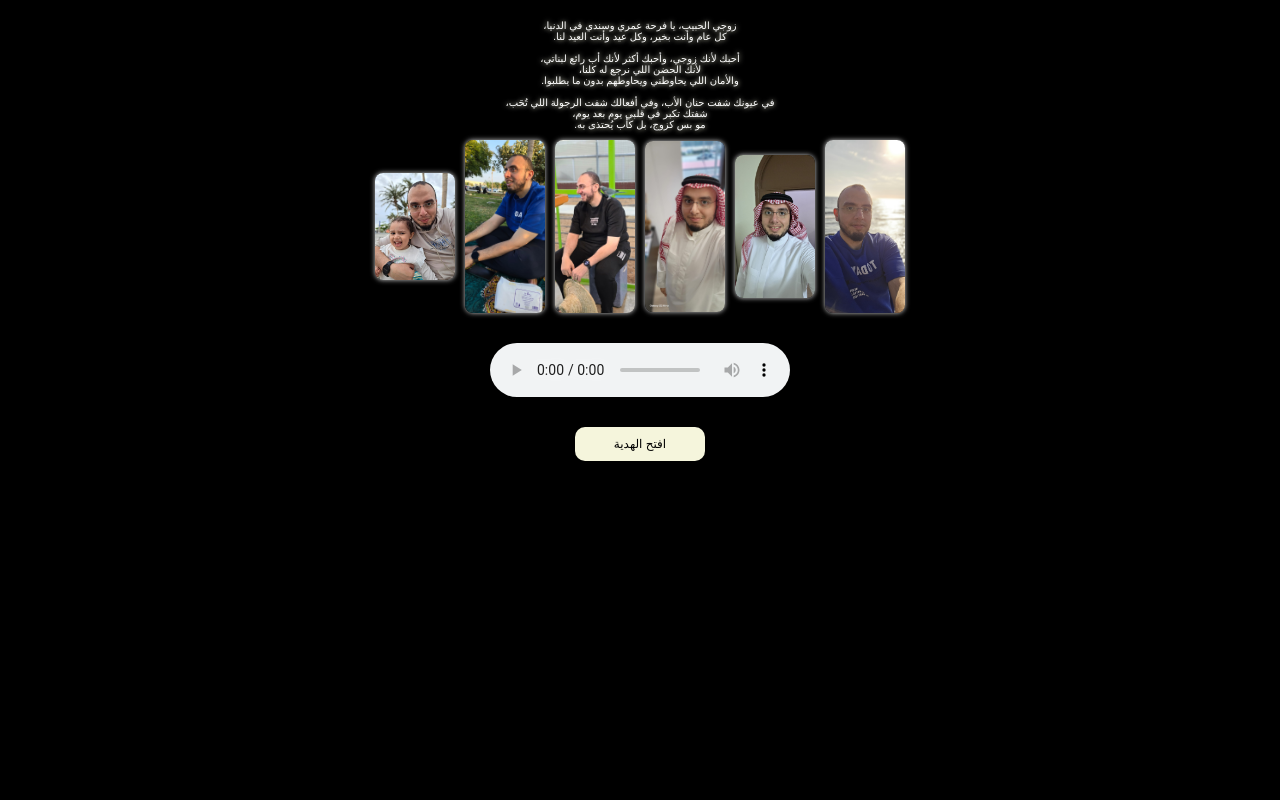
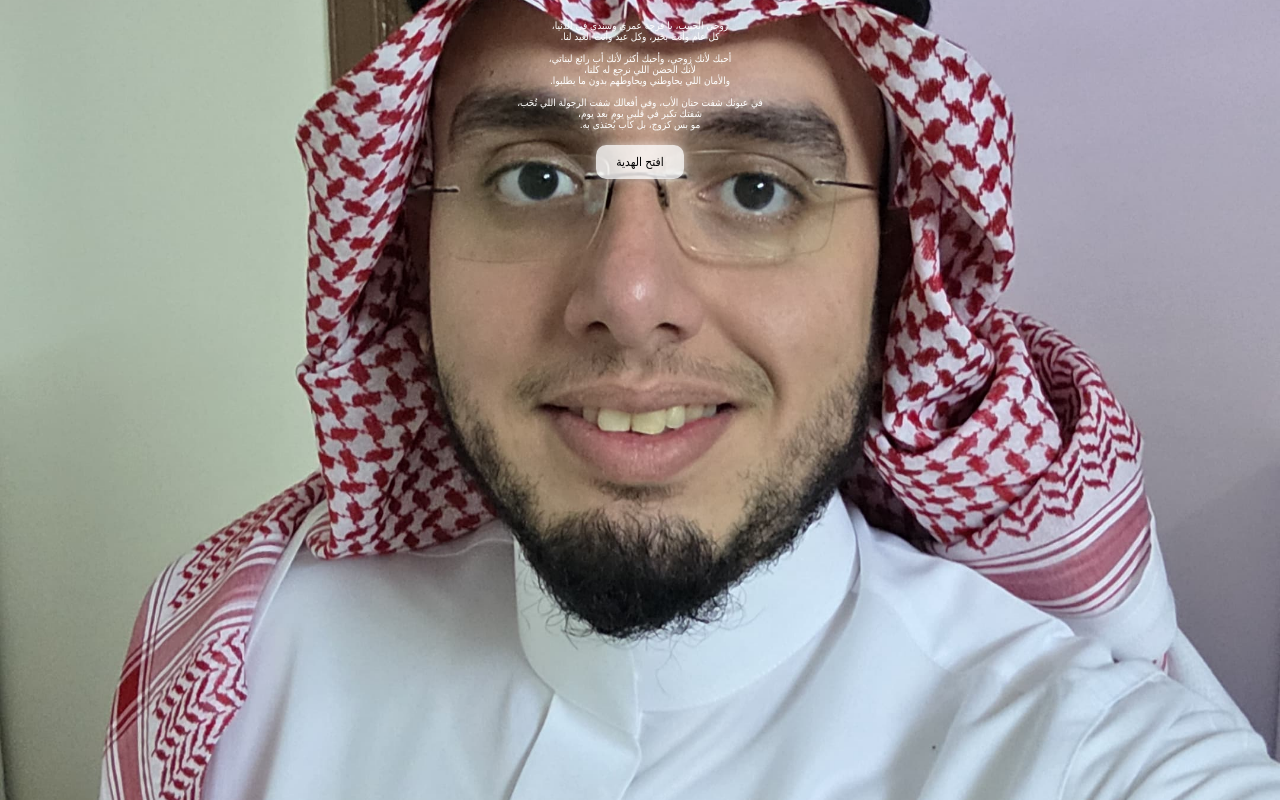
Before and after one commit to yaman120/zawji-alhabib, a plain HTML site: page index.html in a window 1280 px wide. Drawn offline with Linux system fonts and the light colour scheme.

Commit message:
تصميم جديد حسب الطلب

```diff
--- a/index.html
+++ b/index.html
@@ -1,73 +1,90 @@
 <!DOCTYPE html>
 <html lang="ar" dir="rtl">
 <head>
-  <meta charset="UTF-8">
+  <meta charset="UTF-8" />
+  <meta name="viewport" content="width=device-width, initial-scale=1.0"/>
   <title>زوجي الحبيب</title>
   <style>
-    body {
+    * {
       margin: 0;
       padding: 0;
-      background-color: #000;
-      font-family: 'Arial', sans-serif;
-      color: white;
-      overflow: hidden;
+      box-sizing: border-box;
     }
 
-    .message {
-      font-size: 10px;
-      color: white;
-      text-align: center;
-      padding: 20px 10px 10px 10px;
-      position: absolute;
-      top: 0;
-      left: 50%;
-      transform: translateX(-50%);
-      text-shadow: 0 0 5px #f5f5dc; /* توهج بيج خفيف */
+    body {
+      font-family: 'Tahoma', sans-serif;
+      overflow: hidden;
+      position: relative;
     }
 
-    .gallery {
-      display: flex;
-      justify-content: center;
-      align-items: center;
-      flex-wrap: wrap;
-      gap: 10px;
-      margin-top: 140px;
+    .slider {
+      position: fixed;
+      top: 0;
+      left: 0;
+      width: 100vw;
+      height: 100vh;
+      z-index: -1;
     }
 
-    .gallery img {
-      width: 80px;
-      height: auto;
-      border-radius: 8px;
-      box-shadow: 0 0 5px #ccc;
+    .slider img {
+      position: absolute;
+      width: 100%;
+      height: 100%;
+      object-fit: cover;
+      opacity: 0;
+      transition: opacity 1s ease-in-out;
+    }
+
+    .slider img.active {
+      opacity: 1;
+    }
+
+    .content {
+      position: absolute;
+      top: 10px;
+      width: 100%;
+      text-align: center;
+      padding: 10px;
+    }
+
+    .text {
+      color: white;
+      font-size: 10px;
+      text-shadow: 0 0 8px rgba(245, 245, 220, 0.6); /* توهج بيج */
+      margin-bottom: 15px;
+    }
+
+    .btn {
+      display: inline-block;
+      background-color: #ffffffcc;
+      color: #000;
+      padding: 10px 20px;
+      border: none;
+      border-radius: 10px;
+      font-size: 12px;
+      text-decoration: none;
+      box-shadow: 0 0 10px #ffffff99;
+      cursor: pointer;
     }
 
     audio {
-      display: block;
-      margin: 30px auto;
-    }
-
-    .button {
-      display: block;
-      width: 130px;
-      margin: 20px auto;
-      padding: 10px;
-      background-color: #f5f5dc; /* بيج */
-      color: black;
-      text-align: center;
-      border: none;
-      border-radius: 10px;
-      cursor: pointer;
-      font-size: 12px;
-    }
-
-    .button:hover {
-      background-color: #e0e0b0;
+      display: none;
     }
   </style>
 </head>
 <body>
 
-  <div class="message">
+  <div class="slider">
+    <img src="M1.jpg" class="active">
+    <img src="M2.jpg">
+    <img src="M3.jpg">
+    <img src="M4.jpg">
+    <img src="M5.jpg">
+    <img src="M6.jpg">
+  </div>
+
+  <div class="content">
+    <div class="text">
       زوجي الحبيب، يا فرحة عمري وسندي في الدنيا،<br>
       كل عام وأنت بخير، وكل عيد وأنت العيد لنا.<br><br>
       أحبك لأنك زوجي، وأحبك أكثر لأنك أب رائع لبناتي،<br>
@@ -77,22 +94,22 @@
       شفتك تكبر في قلبي يوم بعد يوم،<br>
       مو بس كزوج، بل كأب يُحتذى به.
     </div>
-
-  <div class="gallery">
-    <img src="M1.jpg" alt="صورة 1">
-    <img src="M2.jpg" alt="صورة 2">
-    <img src="M3.jpg" alt="صورة 3">
-    <img src="M4.jpg" alt="صورة 4">
-    <img src="M5.jpg" alt="صورة 5">
-    <img src="M6.jpg" alt="صورة 6">
+    <a class="btn" href="M11.mp3" target="_blank">افتح الهدية</a>
   </div>
 
-  <audio controls>
+  <audio autoplay loop>
     <source src="M11.mp3" type="audio/mpeg">
-    المتصفح لا يدعم تشغيل الصوت.
   </audio>
 
-  <button class="button">افتح الهدية</button>
+  <script>
+    const images = document.querySelectorAll('.slider img');
+    let current = 0;
 
+    setInterval(() => {
+      images[current].classList.remove('active');
+      current = (current + 1) % images.length;
+      images[current].classList.add('active');
+    }, 4000);
+  </script>
 </body>
 </html>
```
Lines whose indentation alone changed are shown as unchanged.
